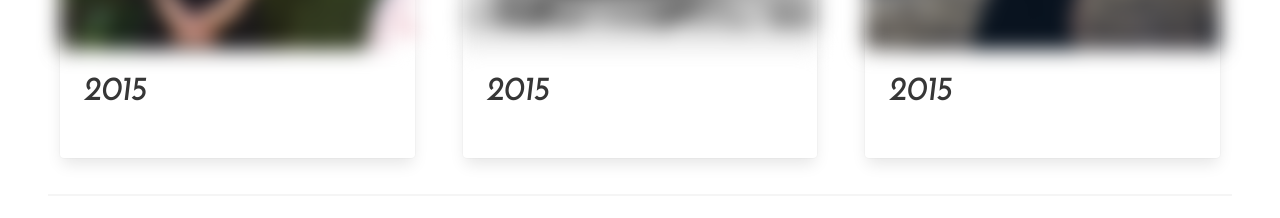
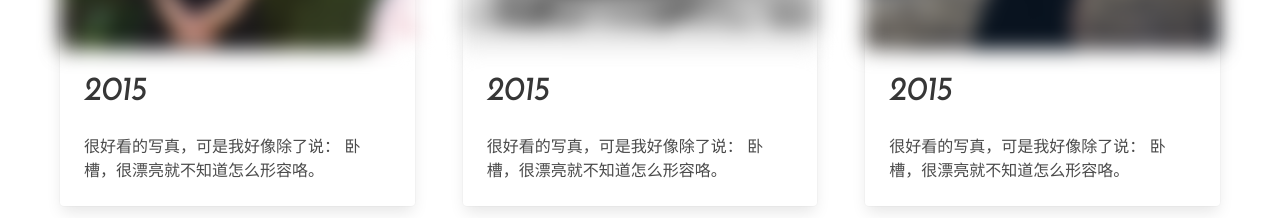
Before and after one commit to QueenYoung/FishOne, a React (Create React App) app: page / in a window 1280 px wide. Shown: the part 1000-1218 px from the top of the page. Built offline with nearby package versions, Linux system fonts and the light colour scheme.

Commit message:
修改字段名字

```diff
--- a/src/articles.js
+++ b/src/articles.js
@@ -42,17 +42,17 @@ const data = {
   selfies: [
     {
       title: '2015',
-      words: '很好看的写真，可是我好像除了说： 卧槽，很漂亮就不知道怎么形容咯。',
+      text: '很好看的写真，可是我好像除了说： 卧槽，很漂亮就不知道怎么形容咯。',
       pic: qyy1
     },
     {
       title: '2015',
-      words: '很好看的写真，可是我好像除了说： 卧槽，很漂亮就不知道怎么形容咯。',
+      text: '很好看的写真，可是我好像除了说： 卧槽，很漂亮就不知道怎么形容咯。',
       pic: qyy2
     },
     {
       title: '2015',
-      words: '很好看的写真，可是我好像除了说： 卧槽，很漂亮就不知道怎么形容咯。',
+      text: '很好看的写真，可是我好像除了说： 卧槽，很漂亮就不知道怎么形容咯。',
       pic: qyy3
     }
   ],
```
